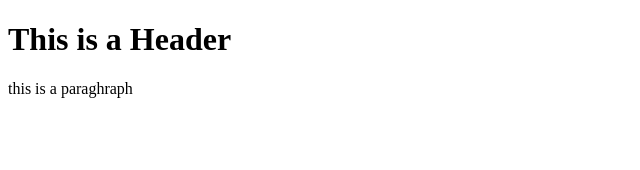
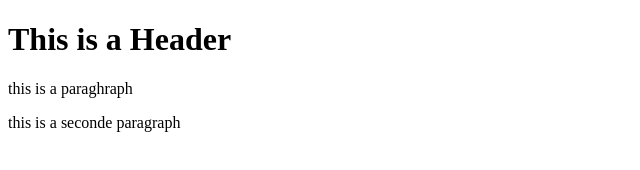
Before and after one commit to samaralsaabi/git-test2, a plain HTML site: page index.html in a window 1280 px wide. Shown: the whole page, without its empty margins (0-640 px from the left). Drawn offline with Linux system fonts and the light colour scheme.

Commit message:
the third commit

```diff
--- a/index.html
+++ b/index.html
@@ -5,5 +5,6 @@
     <body>
         <h1>This is a Header</h1>
         <p>this is a paraghraph</p>
+        <p>this is a seconde paragraph</p>
     </body>
 </html>
```
